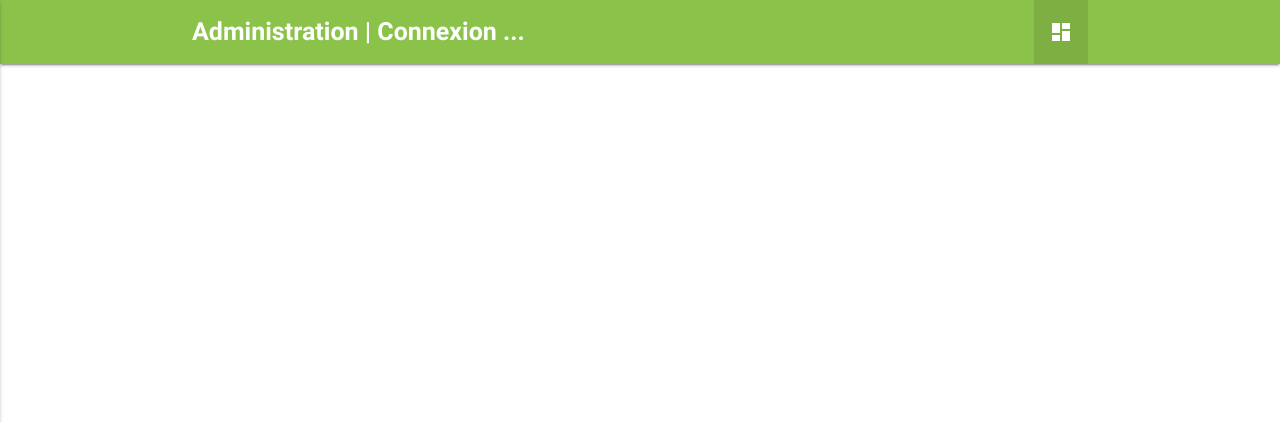
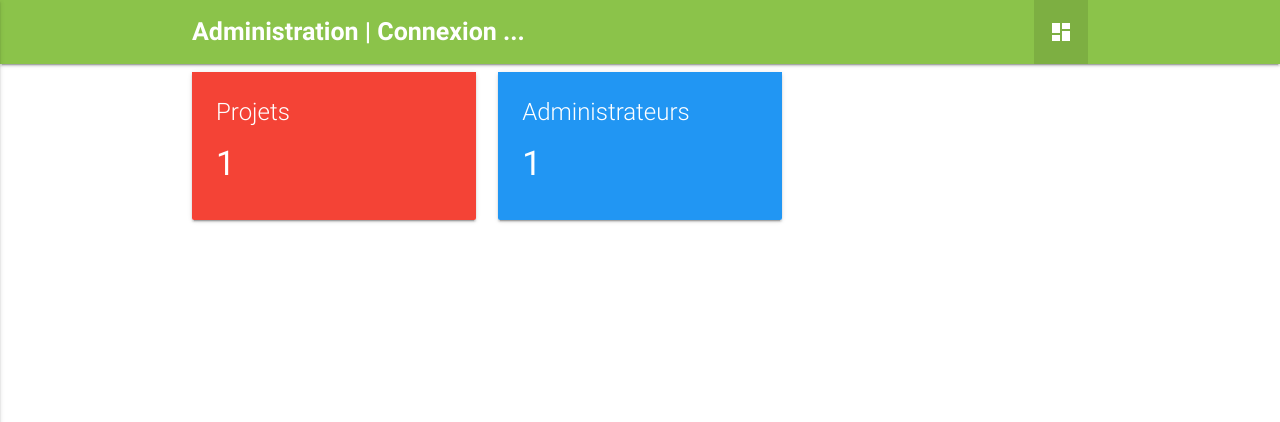
Before and after one commit to Sooltik/projetGo-repo, a PHP site: page /gestion in a window 1280 px wide. Shown: the top 422 px of the page. Run offline with PHP 8.4, Linux system fonts and the light colour scheme; the visitor is signed in with stand-in values (Sample User, id 1); tables that the repository leaves empty or names only in its code hold one stand-in row (values such as "Sample post").

Commit message:
page administration

```diff
--- /dev/null
+++ b/gestion/functions/gestion.func.php
@@ -0,0 +1,19 @@
+<?php
+function tableau($table)
+{
+    global $db;
+    //Calculer le nombre d'entrée dans la table
+    $query = $db->query("SELECT COUNT(id) FROM $table");
+
+    //retourner le resultat calculé
+    return $nb = $query->fetch();
+}
+
+function couleur($table, $couleur)
+{
+    if (isset($couleur[$table])) {
+        return $couleur[$table];
+    } else {
+        return "green";
+    }
+}
--- a/gestion/pages/gestion.php
+++ b/gestion/pages/gestion.php
@@ -1 +1,38 @@
-<?php
+<div class="row">
+
+    <?php
+    $tables = [
+        "Projets" => "posts",
+        "Administrateurs" => "admins"
+    ];
+
+    $couleur = [
+        "posts" => "red",
+        "admins" => "blue"
+    ];
+    ?>
+
+    <?php
+    //Récuperer le nom de la table
+    foreach ($tables as $table_name => $table) {
+    ?>
+        <div class="col l4 m6 s12">
+            <div class="card">
+                <div class="card-content <?= couleur($table, $couleur); ?> white-text">
+                    <!--Afficher le nom de la table-->
+                    <span class="card-title"><?= $table_name; ?></span>
+                    <?php
+                    //Récuperer le resultat retourné par la fonction tableau
+                    $nbID = tableau($table);
+                    ?>
+                    <!--Afficher le resultat -->
+                    <h4><?= $nbID[0] ?></h4>
+                </div>
+            </div>
+        </div>
+    <?php
+    }
+    ?>
+</div>
+
+<h4></h4>
```
